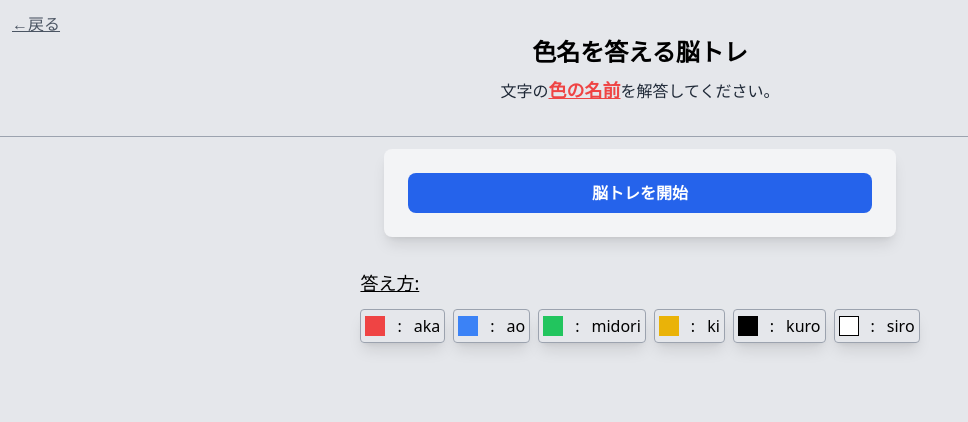
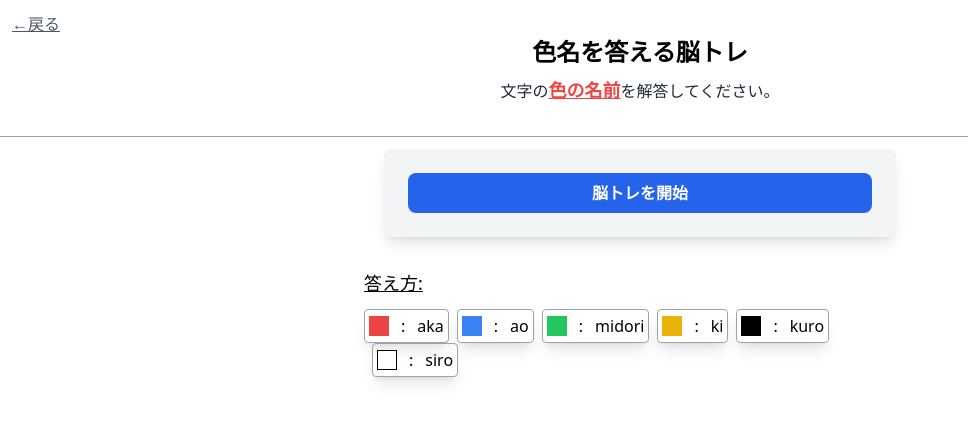
Before and after one commit to takashi145/brain-training-typing-game, a Vue app: page /game1 in a window 1280 px wide. Shown: the top 422 px of the page, without its empty margins (0-968 px from the left). Built offline with nearby package versions, Linux system fonts and the light colour scheme.

Commit message:
Update welcome page

```diff
--- a/src/pages/Game1.vue
+++ b/src/pages/Game1.vue
@@ -1,5 +1,5 @@
 <template>
-  <div class="max-w-7xl mx-auto bg-gray-200 min-h-screen flex items-center flex-col">
+  <div class="max-w-7xl mx-auto min-h-screen flex items-center flex-col">
     <div class="my-3 pb-8 w-full border-b border-gray-400">
       <router-link to="/" class="m-3 text-gray-600 underline hover:text-gray-800">←戻る</router-link>
       <h1 class="text-center text-2xl font-bold mb-2">色名を答える脳トレ</h1>
@@ -10,9 +10,9 @@
 
     <GameComponent :questions="questions" />
 
-    <div class="mt-8 mx-auto flex justify-center flex-col items-center max-w-xl">
+    <div class="mt-8 mx-auto flex justify-center flex-col items-center max-w-xl px-3">
       <h3 class="text-lg mb-3 underline w-full text-start ">答え方: </h3>
-      <div class="flex flex-wrap items-center space-x-2 ">
+      <div class="flex flex-wrap space-x-2">
         <div class="flex items-center space-x-3 p-1 shadow-lg border border-gray-400 rounded">
           <div class="bg-red-500 w-5 h-5 mr-3"></div> :
           <p class="">aka</p>
--- a/src/pages/Game2.vue
+++ b/src/pages/Game2.vue
@@ -1,5 +1,5 @@
 <template>
-  <div class="max-w-7xl mx-auto bg-gray-200 min-h-screen flex items-center flex-col">
+  <div class="max-w-7xl mx-auto min-h-screen flex items-center flex-col">
     <div class="my-3 pb-8 w-full border-b border-gray-400">
       <router-link to="/" class="m-3 text-gray-600 underline hover:text-gray-800">←戻る</router-link>
       <h1 class="text-center text-xl font-bold mb-2">文字名を答える脳トレ</h1>
--- a/src/pages/Welcome.vue
+++ b/src/pages/Welcome.vue
@@ -5,7 +5,7 @@
         <div class="text-center mb-8">
           <img src="../assets/images/nou.png" class="mx-auto w-32 h-32 sm:w-40 sm:h-40" />
           <h1 class="text-3xl font-bold tracking-tight text-gray-900 sm:text-5xl">脳トレタイピング</h1>
-          <p class="mt-6 text-lg leading-8 text-gray-600"></p>
+          <p class="mt-6 text- leading-8 text-gray-500">得点やランキング、ゲームの制限時間などはありません。</p>
         </div>
         <div class="text-center text-lg flex flex-col space-y-3 w-full sm:w-2/3 mx-auto">
           <router-link to="/game1" class="text-white bg-indigo-400 px-3 py-2 rounded shadow-lg hover:bg-indigo-500">1. 文字の色名を答える脳トレ →</router-link>
```
